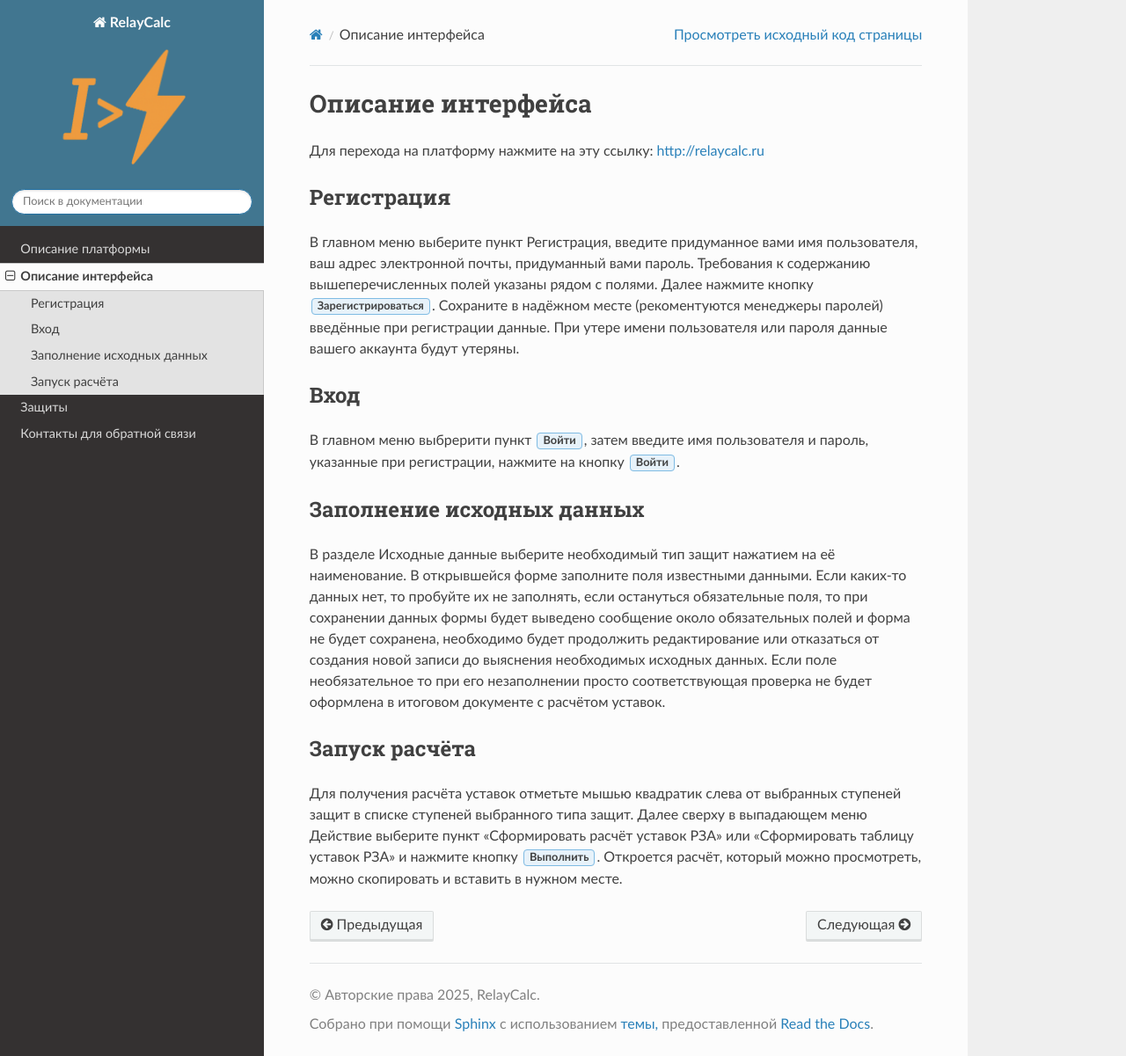
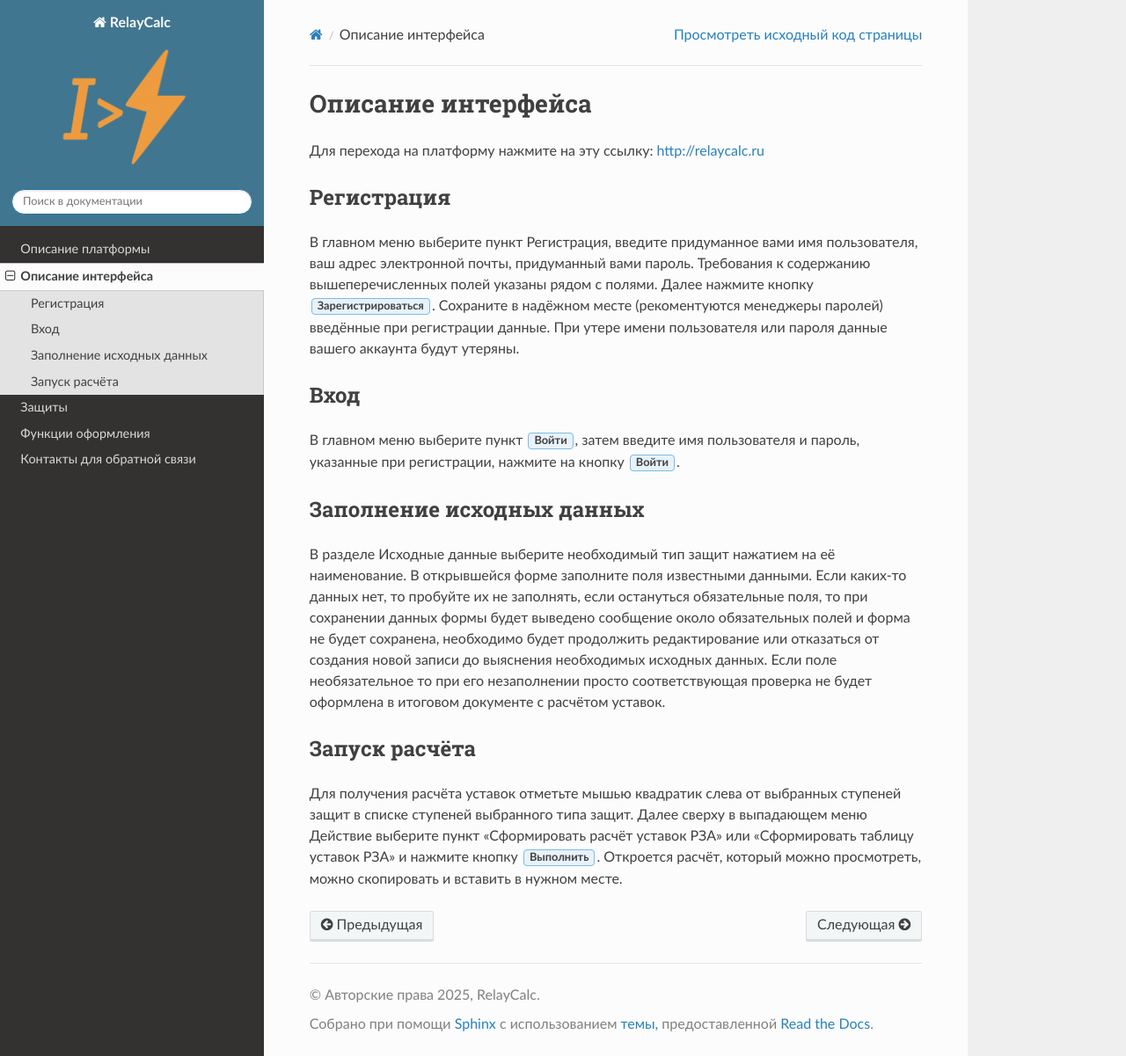
Before and after one commit to vicjan89/eProDoc, a Sphinx documentation site: the page built from docs/source/interface.rst, in a window 1280 px wide and 1201 px high. Shown: the whole window at 88% size. Built offline with Sphinx 7.4.7 and the Read the Docs theme 3.1.0, drawn with Linux system fonts in a browser that asks for light colours.

```diff
--- a/docs/source/index.rst
+++ b/docs/source/index.rst
@@ -7,4 +7,5 @@ RelayCalc документация
    about
    interface
    protections
+   functions
    contacts
--- a/docs/source/interface.rst
+++ b/docs/source/interface.rst
@@ -14,7 +14,7 @@
 Вход
 ****
 
-В главном меню выбрерити пункт :guilabel:`Войти`, затем введите имя пользователя и пароль, указанные при регистрации, нажмите на кнопку :guilabel:`Войти`.
+В главном меню выберите пункт :guilabel:`Войти`, затем введите имя пользователя и пароль, указанные при регистрации, нажмите на кнопку :guilabel:`Войти`.
 
 Заполнение исходных данных
 **************************
```
